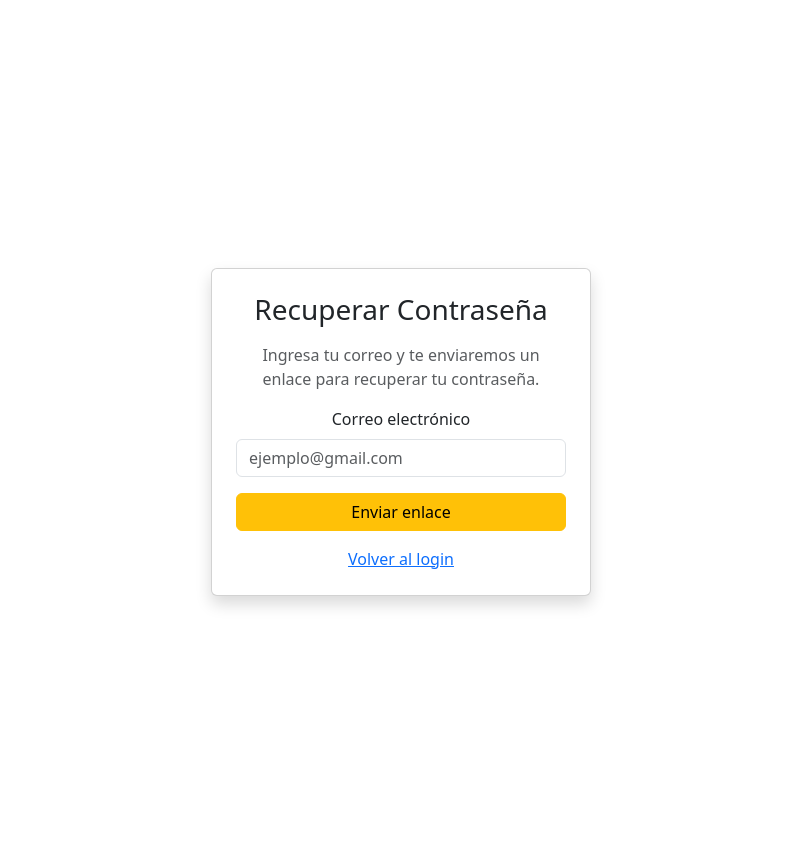
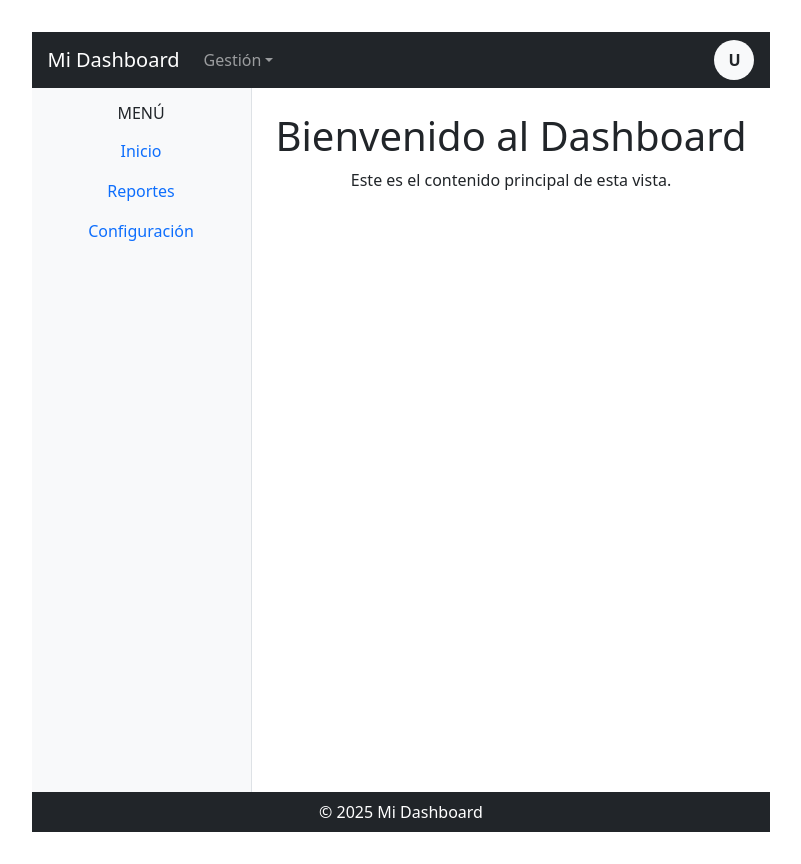
Before and after one commit to WilderDuarte/ProgInter150, a React (Vite) app: page /dashboard in a window 1280 px wide. Shown: the whole page, without its empty margins (239-1040 px from the left). Built offline with nearby package versions, Linux system fonts and the light colour scheme.

Commit message:
cargar dashboard y componentes

```diff
--- a/package.json
+++ b/package.json
@@ -12,7 +12,8 @@
   "dependencies": {
     "bootstrap": "^5.3.8",
     "react": "^19.2.0",
-    "react-dom": "^19.2.0"
+    "react-dom": "^19.2.0",
+    "react-router-dom": "^7.9.6"
   },
   "devDependencies": {
     "@eslint/js": "^9.39.1",
--- a/src/App.jsx
+++ b/src/App.jsx
@@ -1,17 +1,22 @@
-import './App.css'
-import LoginPage from './pages/LoginPage/LoginPage'
-import RegisterPage from './pages/RegisterPage/RegisterPage'
-import ResetPage from './pages/ResetPage/ResetPage'
-import ForgotPage from './pages/ForgotPage/ForgotPage'
+import './App.css';
+import { BrowserRouter, Routes, Route } from 'react-router-dom';
+import LoginPage from './pages/LoginPage/LoginPage';
+import RegisterPage from './pages/RegisterPage/RegisterPage';
+import ResetPage from './pages/ResetPage/ResetPage';
+import ForgotPage from './pages/ForgotPage/ForgotPage';
+import DashboardPage from './pages/DashboardPage/DashboardPage';
 
 function App() {
   return (
-    <>
-      {/* <LoginPage /> */}
-      {/* <RegisterPage /> */}
-      {/* <ResetPage /> */}
-      <ForgotPage />
-    </>
+    <BrowserRouter>
+      <Routes>
+        <Route path="/" element={<LoginPage />} />
+        <Route path="/register" element={<RegisterPage />} />
+        <Route path="/forgot" element={<ResetPage />} />
+        <Route path="/reset" element={<ForgotPage />} />
+        <Route path="/dashboard" element={<DashboardPage />} />
+      </Routes>
+    </BrowserRouter>
   )
 }
 
--- /dev/null
+++ b/src/components/Footer.jsx
@@ -0,0 +1,9 @@
+function Footer() {
+  return (
+    <footer className="bg-dark text-white text-center py-2 mt-auto">
+      © 2025 Mi Dashboard
+    </footer>
+  );
+}
+
+export default Footer;
--- /dev/null
+++ b/src/components/Navbar.jsx
@@ -0,0 +1,54 @@
+function Navbar() {
+  return (
+    <nav className="navbar navbar-expand-lg navbar-dark bg-dark px-3">
+      <a className="navbar-brand" href="#">Mi Dashboard</a>
+
+      <button
+        className="navbar-toggler"
+        type="button"
+        data-bs-toggle="collapse"
+        data-bs-target="#navbarNav"
+      >
+        <span className="navbar-toggler-icon"></span>
+      </button>
+
+      <div className="collapse navbar-collapse" id="navbarNav">
+
+        <ul className="navbar-nav me-auto">
+
+          <li className="nav-item dropdown">
+            <a className="nav-link dropdown-toggle" data-bs-toggle="dropdown" href="#">
+              Gestión
+            </a>
+            <ul className="dropdown-menu">
+              <li><a className="dropdown-item" href="#">Usuarios</a></li>
+              <li><a className="dropdown-item" href="#">Productos</a></li>
+            </ul>
+          </li>
+
+        </ul>
+
+        {/* Avatar usuario */}
+        <div className="dropdown">
+          <div
+            className="rounded-circle bg-light d-flex justify-content-center align-items-center"
+            style={{ width: "40px", height: "40px", cursor: "pointer" }}
+            data-bs-toggle="dropdown"
+          >
+            <span className="fw-bold">U</span>
+          </div>
+
+          <ul className="dropdown-menu dropdown-menu-end">
+            <li><a className="dropdown-item" href="#">Perfil</a></li>
+            <li><a className="dropdown-item" href="#">Configuración</a></li>
+            <li><hr className="dropdown-divider" /></li>
+            <li><a className="dropdown-item text-danger" href="#">Cerrar sesión</a></li>
+          </ul>
+        </div>
+
+      </div>
+    </nav>
+  );
+}
+
+export default Navbar;
--- /dev/null
+++ b/src/components/Sidebar.jsx
@@ -0,0 +1,24 @@
+function Sidebar() {
+  return (
+    <div
+      className="bg-light border-end p-3"
+      style={{ width: "220px", height: "calc(100vh - 56px)" }}
+    >
+      <h6 className="text-uppercase">Menú</h6>
+
+      <ul className="nav flex-column">
+        <li className="nav-item">
+          <a className="nav-link" href="#">Inicio</a>
+        </li>
+        <li className="nav-item">
+          <a className="nav-link" href="#">Reportes</a>
+        </li>
+        <li className="nav-item">
+          <a className="nav-link" href="#">Configuración</a>
+        </li>
+      </ul>
+    </div>
+  );
+}
+
+export default Sidebar;
--- /dev/null
+++ b/src/pages/DashboardPage/DashboardPage.jsx
@@ -0,0 +1,34 @@
+import Navbar from "../../components/Navbar";
+import Sidebar from "../../components/Sidebar";
+import Footer from "../../components/Footer";
+
+function DashboardPage() {
+  return (
+    <div
+      className="d-flex flex-column"
+      style={{ minHeight: "100vh", height: "100vh", overflow: "hidden" }}
+    >
+
+      {/* NAVBAR */}
+      <Navbar />
+
+      <div className="d-flex flex-grow-1" style={{ overflow: "hidden" }}>
+
+        {/* SIDEBAR */}
+        <Sidebar />
+
+        {/* CONTENIDO CENTRAL */}
+        <main className="flex-grow-1 p-4" style={{ overflowY: "auto" }}>
+          <h1>Bienvenido al Dashboard</h1>
+          <p>Este es el contenido principal de esta vista.</p>
+        </main>
+
+      </div>
+
+      {/* FOOTER */}
+      <Footer />
+    </div>
+  );
+}
+
+export default DashboardPage;
```
Also changed, not shown: 1 other file (tests, documents, lock files or other folders).
